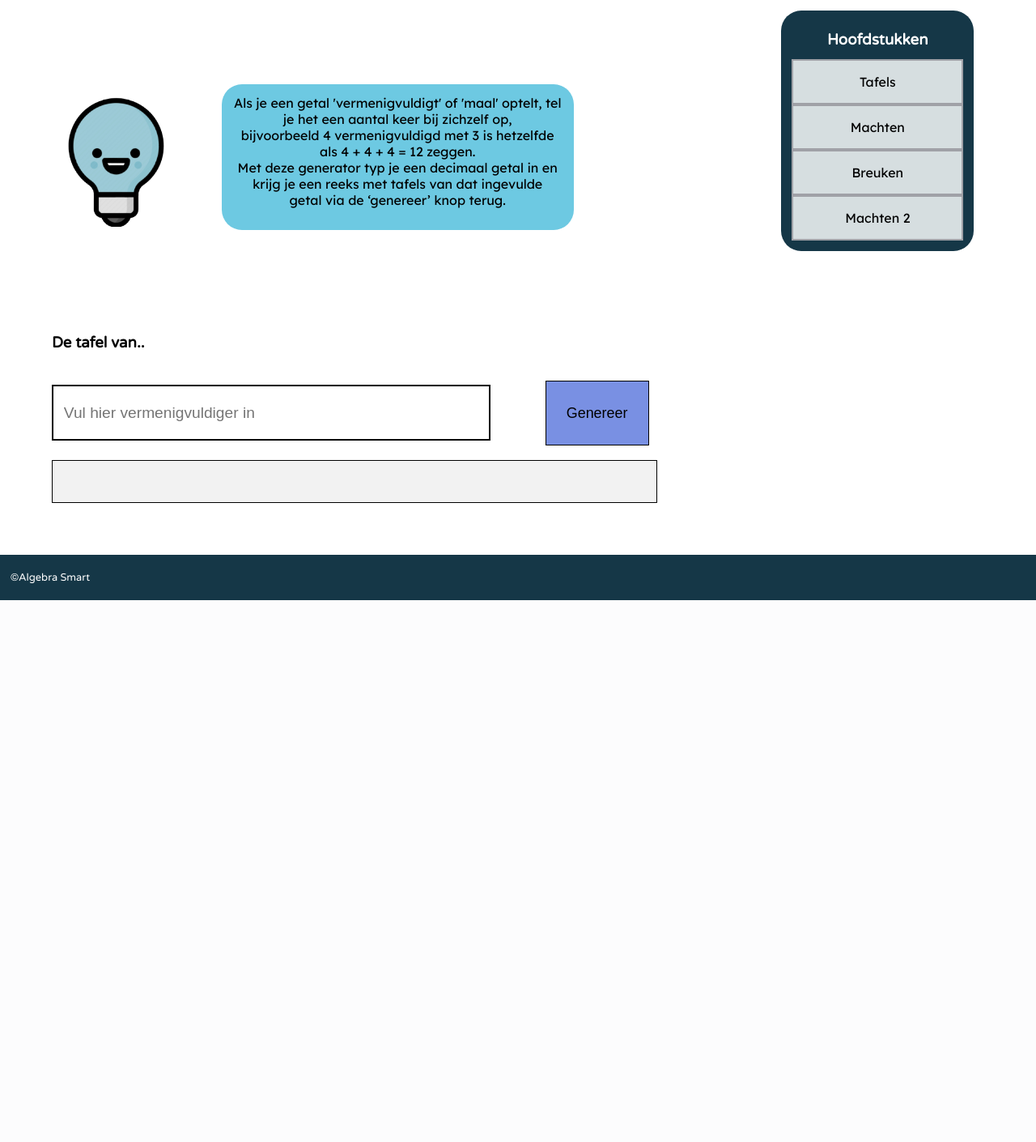
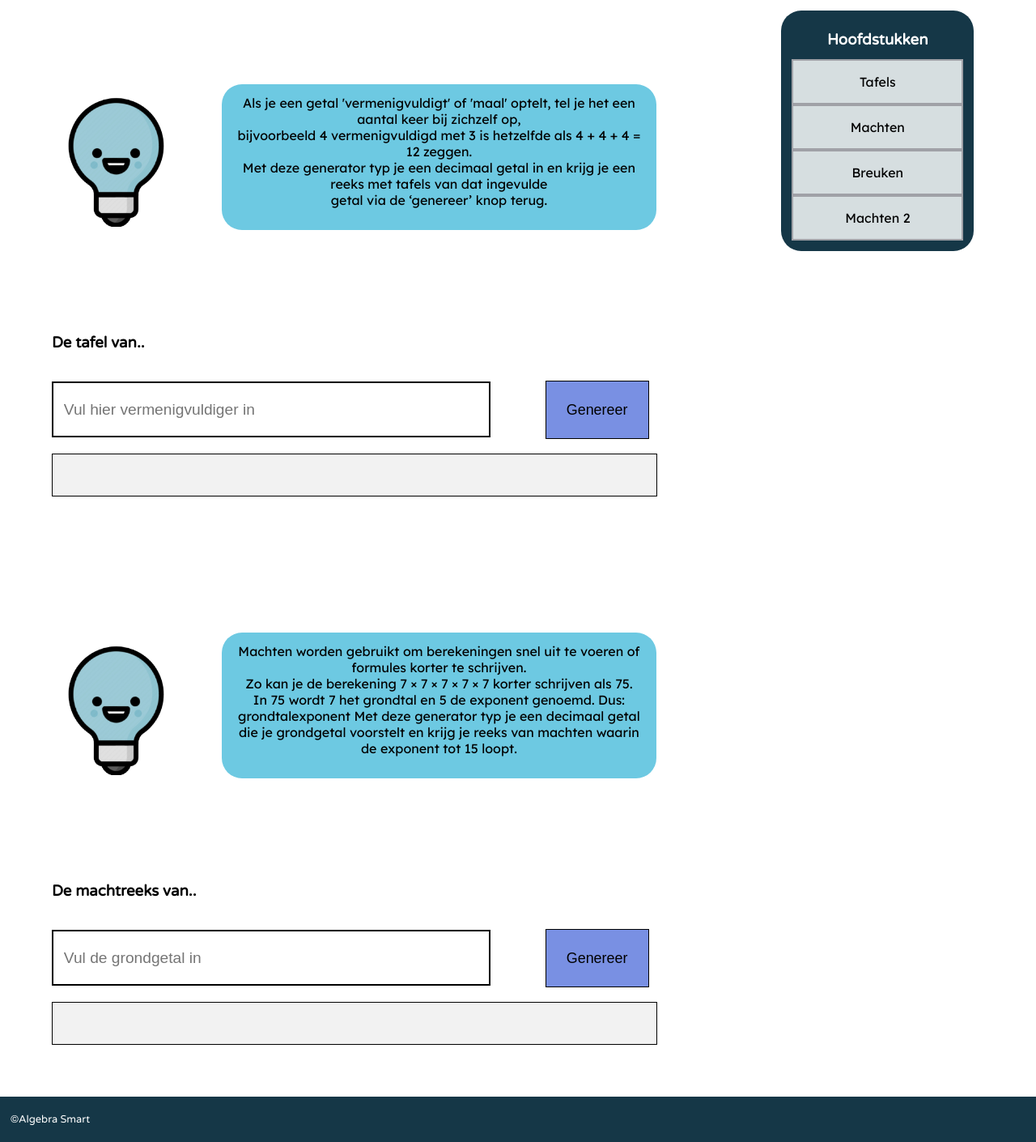
Before and after one commit to SiwaniV/ALA_p4_groep2, a PHP site: page /eenvoudigrekenen.html in a window 1280 px wide. Shown: the part 400-1810 px from the top of the page at 81% size. Before the commit the page ends 1141 px from the top, so only its background shows below. Run offline with PHP 8.4, Linux system fonts and the light colour scheme.

Commit message:
2e formule toegevoegd van rekenpagina

```diff
--- a/CSS/eenvoudrekenen.css
+++ b/CSS/eenvoudrekenen.css
@@ -218,10 +218,9 @@
     .uitleg {
         margin-left: 4vw;
         background-color: var(--uitlegbackground);
-        width: 32vw;
+        width: 40vw;
         padding: 1vw;
         border-radius: 25px;
-
 
     }
 
@@ -229,11 +228,11 @@
 
     /*BEREKENING*/
 
-    #formule-1 {
+    .formule {
         padding: 5vw;
     }
 
-    #formule-1 h1{
+    .formule h1{
         font-family: var(--varelafont);
 
     }
@@ -251,7 +250,25 @@
           border: 2px solid black;
           font-size: 1.5vw;
       }
+
+      #macht1 {
+        width: 40vw;
+        height: 5vh;
+        padding: 1vw;
+        border: 2px solid black;
+        font-size: 1.5vw;
+    }
+
       #tafels {
+        display: block;
+        border:  1px solid black;
+        background-color: #f2f2f2;
+        padding: 2vw 3vh;
+        width: 54.5vw;
+        font-family: var(--varelafont);
+      }
+
+      #machten {
         display: block;
         border:  1px solid black;
         background-color: #f2f2f2;
@@ -263,12 +280,14 @@
       button {
         border: 1px solid black;
         width: 10vw;
-        height: 10vh;
+        height: 9vh;
         margin-left: 5vw;
         background-color: var(--knopbackground);
         transition: 1s;
         font-size: 1.4vw;
       }
+
+
 
       button:hover {
         background-color: rgb(82, 75, 179);
--- a/JS/eenvoud.js
+++ b/JS/eenvoud.js
@@ -33,8 +33,9 @@ window.onload = function(){
     var values1 = document.getElementById('macht1').value;
     for (var i = 0; i <16; i++) {
     showPower +=  values1 + " tot de macht " + i + " = " + values1 ** i + "<br>";
-    }
+}
     var p_power = document.getElementById('machten').innerHTML = showPower;
+
     }
 
 
--- a/eenvoudigrekenen.html
+++ b/eenvoudigrekenen.html
@@ -73,6 +73,7 @@
             <article class="lamp">
                 <img src="lamp.png">
             </article>
+            <span id="Tafels1"></span>
                 <article class="uitleg">
                     <p>Als je een getal 'vermenigvuldigt' of 'maal' optelt,
                         tel je het een aantal keer bij zichzelf op,<br> bijvoorbeeld 4 vermenigvuldigd
@@ -83,16 +84,40 @@
             </article>
         </section>
 
-        <section id="formule-1">
+        <section class="formule">
             <article>
-                <span id="Tafels1"></span>
                 <h1>De tafel van..</h1><br><br>
                 <input type="number" id=waarde1 name="waarde" title="Type vermenigvuldiger in" placeholder="Vul hier vermenigvuldiger in">
-                <button onclick="tafelReeks()">Genereer</button><br><br>
+                <button id="btn-1" onclick="tafelReeks()">Genereer</button><br><br>
                 <div id="tafels"></div>
             </article>
         </section>
 
+        <section class="blok">
+            <article class="lamp">
+                <img src="lamp.png">
+            </article>
+            <span id="Macht1"></span>
+                <article class="uitleg">
+                    <p>Machten worden gebruikt om berekeningen snel uit te voeren of
+                        formules korter te schrijven.<br> Zo kan je de berekening 7 × 7 × 7 × 7 × 7
+                        korter schrijven als 75.<br> In 75  wordt 7 het grondtal en 5 de
+                        exponent genoemd. Dus: grondtalexponent
+                        Met deze generator typ je een decimaal getal<br> die je grondgetal voorstelt
+                        en krijg je reeks van machten waarin de exponent tot 15 loopt.
+            </article>
+        </section>
+
+        <section class="formule">
+            <article>
+                <span id="Machten1"></span>
+                <h1>De machtreeks van..</h1><br><br>
+                <input type="number" id=macht1 name="macht" title="Type de grondgetal in" placeholder="Vul de grondgetal in">
+                <button id="btn-2" onclick="machtReeks()">Genereer</button><br> <br>
+                <div id="machten"></div>
+            </article>
+
+        </section>
     </main>
 
 
```
